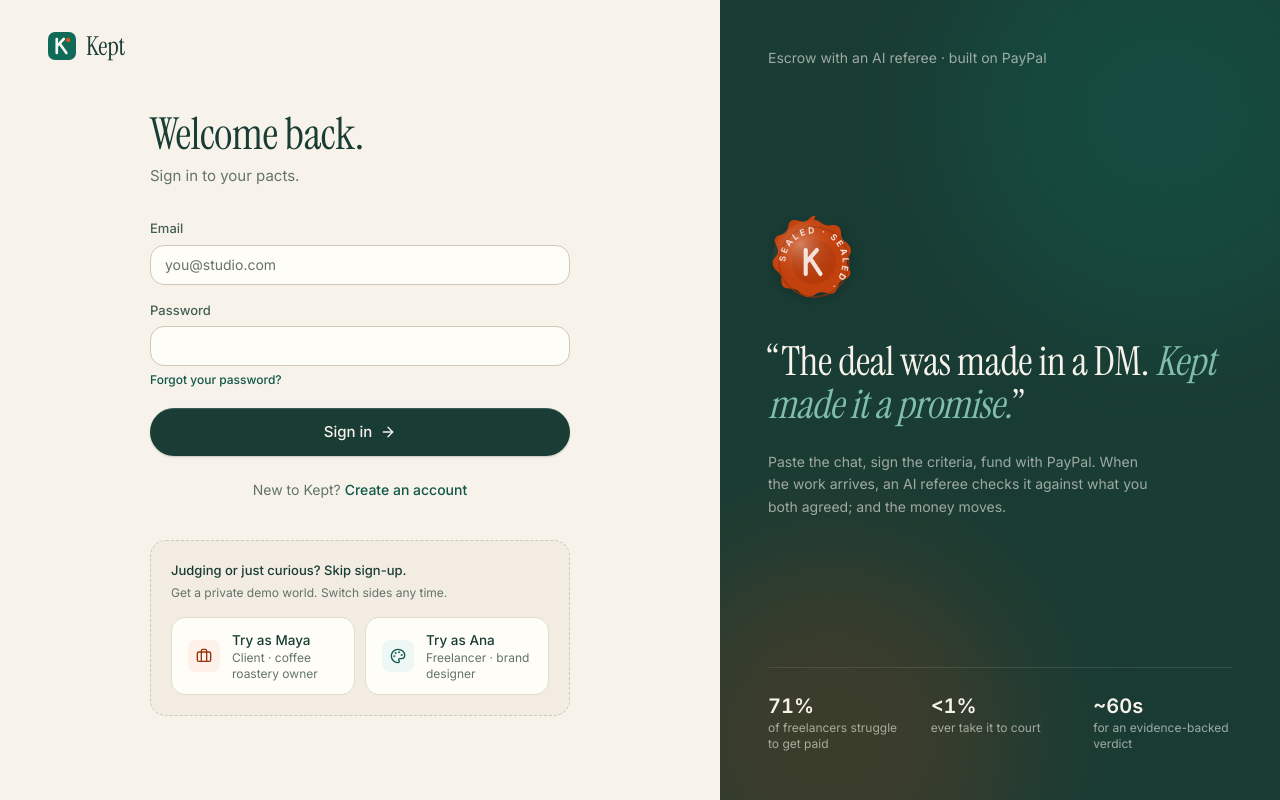
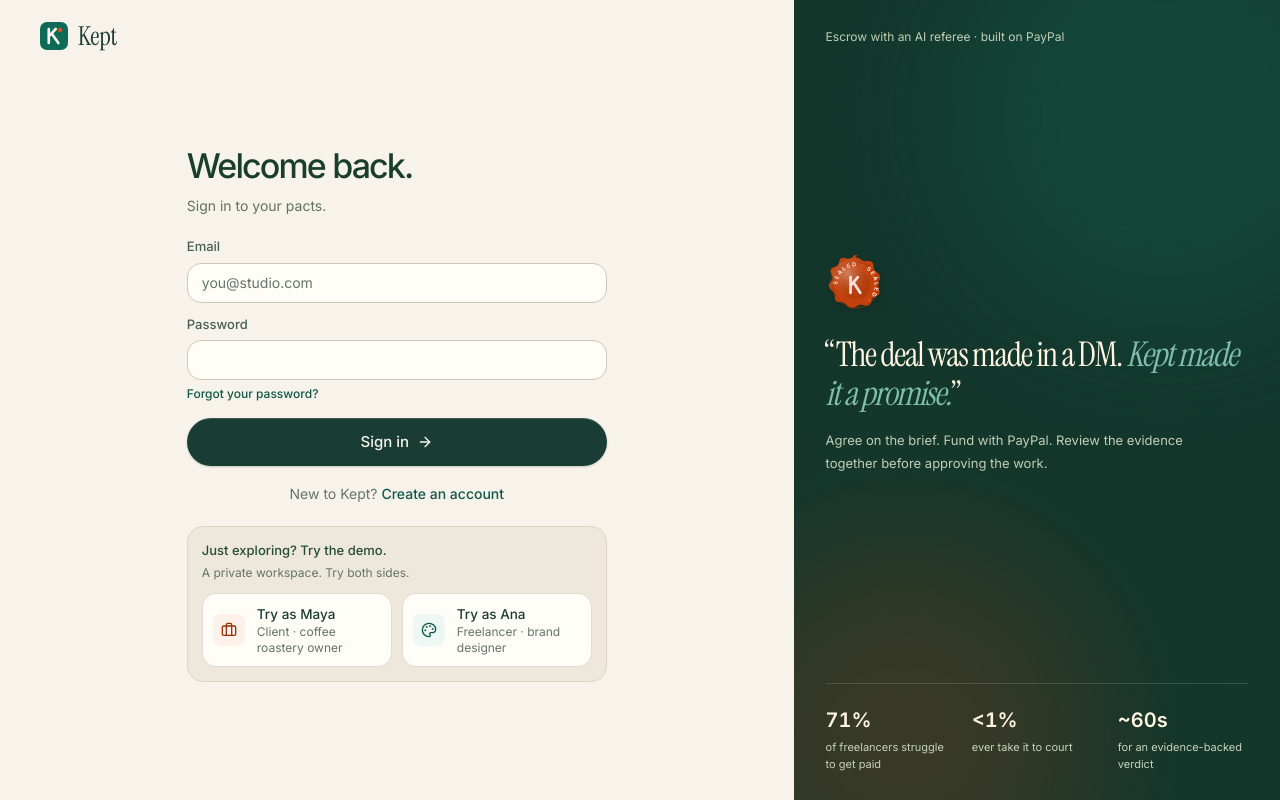
Before and after one commit to shi1720/kept, a Next.js app: page /login in a window 1280 px wide. Built offline with nearby package versions, Linux system fonts and the light colour scheme; no server answers.

Commit message:
Fit auth pages to short screens and keep signup statistics visible

```diff
--- /dev/null
+++ b/src/components/auth/auth-layout.css
@@ -0,0 +1,44 @@
+.auth-page{display:grid;min-height:100svh;background:var(--color-paper)}
+.auth-content{display:flex;flex-direction:column;padding:28px 40px}
+.auth-main{display:flex;flex:1;flex-direction:column;justify-content:center;width:100%;max-width:420px;margin:auto;padding:32px 0}
+.auth-title{font-size:38px;font-weight:500;letter-spacing:-.055em;line-height:1.15;color:#193e2e}
+.auth-subtitle{font-size:14px;line-height:1.55;color:#627160;margin-top:10px}
+.auth-fields{margin-top:26px}
+.auth-demo{margin-top:28px;padding:18px;border:1px solid #ded5c3;border-radius:16px;background:#eee8dc}
+.auth-demo>p:first-child{color:#254b36}
+.auth-demo>p:nth-child(2){margin-bottom:12px}
+.auth-aside{display:none}
+@media(min-width:1024px){
+.auth-page{grid-template-columns:minmax(0,1fr) minmax(360px,38%)}
+.auth-aside{position:sticky;top:0;align-self:start;display:flex;flex-direction:column;justify-content:space-between;gap:24px;height:100svh;padding:clamp(28px,3.2vw,48px);overflow:hidden;background:#14372c;color:#fff5e2}
+.auth-aside-label{position:relative;font-size:12px;line-height:1.5;color:#c2ceb5}
+.auth-story{position:relative;max-width:440px}
+.auth-seal{margin-bottom:26px}
+.auth-quote{font-family:var(--font-display),Georgia,serif;font-size:clamp(29px,2.6vw,40px);line-height:1.15;letter-spacing:-.04em}
+.auth-story-copy{max-width:360px;font-size:14px;line-height:1.75;color:#c2ceb5;margin-top:20px}
+.auth-stats{position:relative;display:grid;grid-template-columns:repeat(3,minmax(0,1fr));gap:16px;border-top:1px solid #ffffff24;padding-top:22px;color:#c8d2bb;font-size:11px;line-height:1.5;flex-shrink:0}
+.auth-stats>div>div{margin-bottom:5px;color:#fff5e2}
+}
+@media(min-width:1024px) and (max-height:850px){
+.auth-content{padding-top:22px;padding-bottom:22px}
+.auth-main{padding:20px 0}
+.auth-title{font-size:34px}
+.auth-fields{margin-top:20px}
+.auth-demo{margin-top:22px;padding:14px}
+.auth-demo button{padding:10px}
+.auth-fields>div{gap:18px}
+.auth-fields form{gap:12px}
+.auth-seal{margin-bottom:20px;width:60px;height:60px}
+.auth-quote{font-size:34px}
+.auth-story-copy{font-size:13px;margin-top:16px}
+.auth-aside{padding:28px 32px;gap:18px}
+}
+@media(min-width:1024px) and (max-height:650px){
+.auth-seal{display:none}
+.auth-quote{font-size:28px}
+.auth-story-copy{font-size:12px;margin-top:12px}
+.auth-stats{padding-top:16px;font-size:10px}
+.auth-aside{padding:24px;gap:16px}
+}
+@media(max-width:1023px){.auth-content{padding:24px}.auth-main{max-width:440px;padding:35px 0}.auth-title{font-size:36px}}
+@media(max-width:450px){.auth-content{padding:20px}.auth-main{padding:28px 0}.auth-title{font-size:34px}.auth-demo{padding:14px}.auth-demo>div{grid-template-columns:1fr 1fr}.auth-demo button{align-items:flex-start;gap:7px;padding:10px}.auth-demo button>span:first-child{display:none}.auth-demo button>span>span:first-child{font-size:12px}.auth-demo button>span>span:last-child{font-size:11px}.auth-fields{margin-top:22px}}
--- a/src/components/auth/auth-layout.tsx
+++ b/src/components/auth/auth-layout.tsx
@@ -1,43 +1,43 @@
 import { Logo } from "@/components/brand/logo";
 import { Seal } from "@/components/brand/seal";
-import { paypalConfigured } from "@/lib/env";
 import { DemoButtons } from "./auth-form";
+import "./auth-layout.css";
 
 export function AuthLayout({ title, subtitle, children, showDemo = true }: { title: string; subtitle: string; children: React.ReactNode; showDemo?: boolean }) {
   return (
-    <div className="grid min-h-screen lg:grid-cols-[1fr_minmax(0,560px)]">
-      <div className="flex flex-col px-6 py-8 sm:px-12">
+    <div className="auth-page">
+      <div className="auth-content">
         <Logo />
-        <main className="mx-auto flex w-full max-w-[420px] flex-1 flex-col justify-center py-12">
-          <h1 className="display text-[44px]">{title}</h1>
-          <p className="mt-2 text-[15px] text-ink-3">{subtitle}</p>
-          <div className="mt-8">{children}</div>
+        <main className="auth-main">
+          <h1 className="auth-title">{title}</h1>
+          <p className="auth-subtitle">{subtitle}</p>
+          <div className="auth-fields">{children}</div>
           {showDemo && (
-            <div className="mt-10 rounded-2xl border border-dashed border-line-2 bg-paper-2/60 p-5">
-              <p className="text-[13px] font-medium">Judging or just curious? Skip sign-up.</p>
+            <div className="auth-demo">
+              <p className="text-[13px] font-medium">Just exploring? Try the demo.</p>
               <p className="mb-4 mt-1 text-xs text-ink-3">
-                Get a private demo world{paypalConfigured() ? " with real PayPal sandbox payments" : ""}. Switch sides any time.
+                A private workspace. Try both sides.
               </p>
               <DemoButtons />
             </div>
           )}
         </main>
       </div>
-      <aside aria-label="About Kept" className="relative hidden overflow-hidden bg-ink text-paper lg:flex lg:flex-col lg:justify-between lg:p-12">
+      <aside aria-label="About Kept" className="auth-aside">
         <div className="grain absolute inset-0 opacity-30" />
         <div className="absolute -right-24 -top-24 size-[420px] rounded-full bg-jade-600/30 blur-3xl" />
         <div className="absolute -bottom-32 -left-20 size-[380px] rounded-full bg-ember-600/20 blur-3xl" />
-        <div className="relative text-sm text-paper/60">Escrow with an AI referee · built on PayPal</div>
-        <div className="relative">
-          <Seal size={92} className="mb-8" />
-          <blockquote className="display text-[40px] leading-[1.08]">
+        <div className="auth-aside-label">Escrow with an AI referee · built on PayPal</div>
+        <div className="auth-story">
+          <Seal size={72} className="auth-seal" />
+          <blockquote className="auth-quote">
             “The deal was made in a DM. <span className="italic text-jade-300">Kept made it a promise.</span>”
           </blockquote>
-          <p className="mt-6 max-w-sm text-sm leading-relaxed text-paper/60">
-            Paste the chat, sign the criteria, fund with PayPal. When the work arrives, an AI referee checks it against what you both agreed; and the money moves.
+          <p className="auth-story-copy">
+            Agree on the brief. Fund with PayPal. Review the evidence together before approving the work.
           </p>
         </div>
-        <div className="relative grid grid-cols-3 gap-6 border-t border-paper/10 pt-6 text-xs text-paper/60">
+        <div className="auth-stats">
           <div><div className="num text-xl font-semibold text-paper">71%</div>of freelancers struggle to get paid</div>
           <div><div className="num text-xl font-semibold text-paper">&lt;1%</div>ever take it to court</div>
           <div><div className="num text-xl font-semibold text-paper">~60s</div>for an evidence-backed verdict</div>
```
